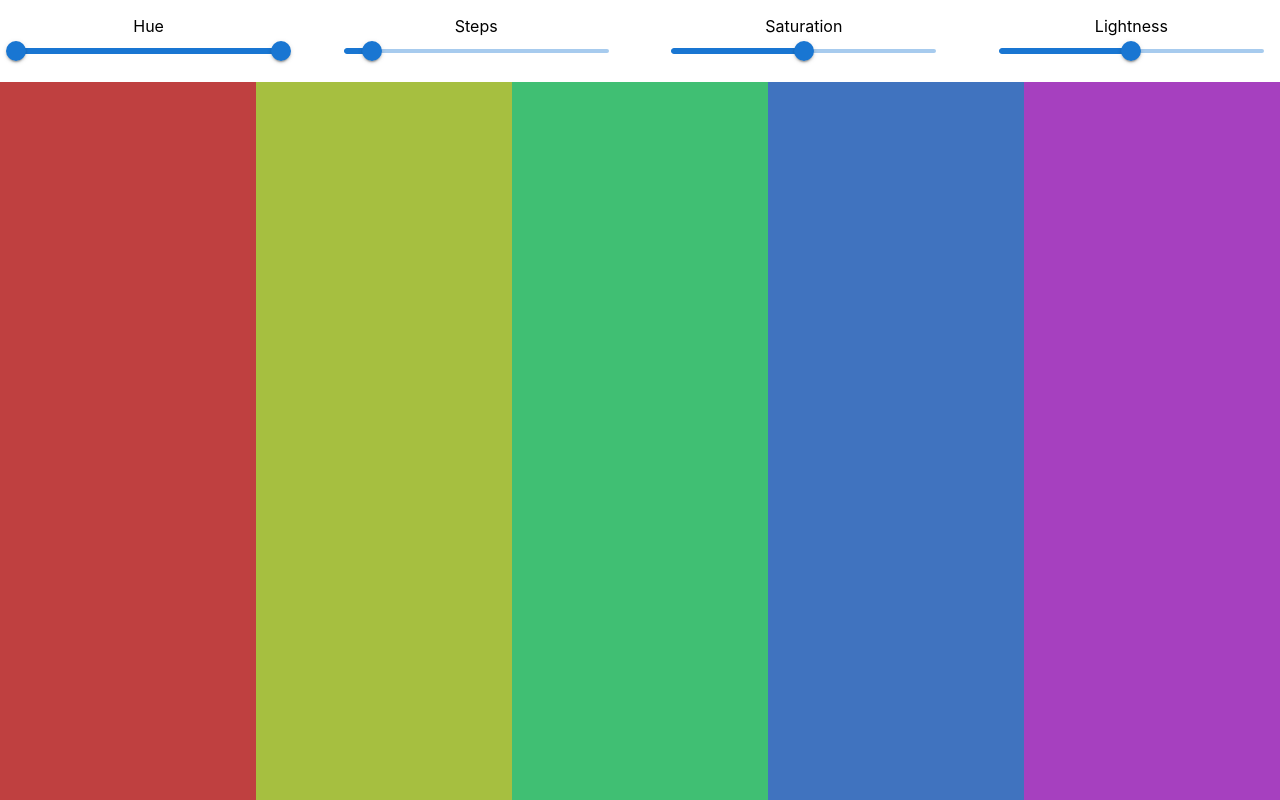
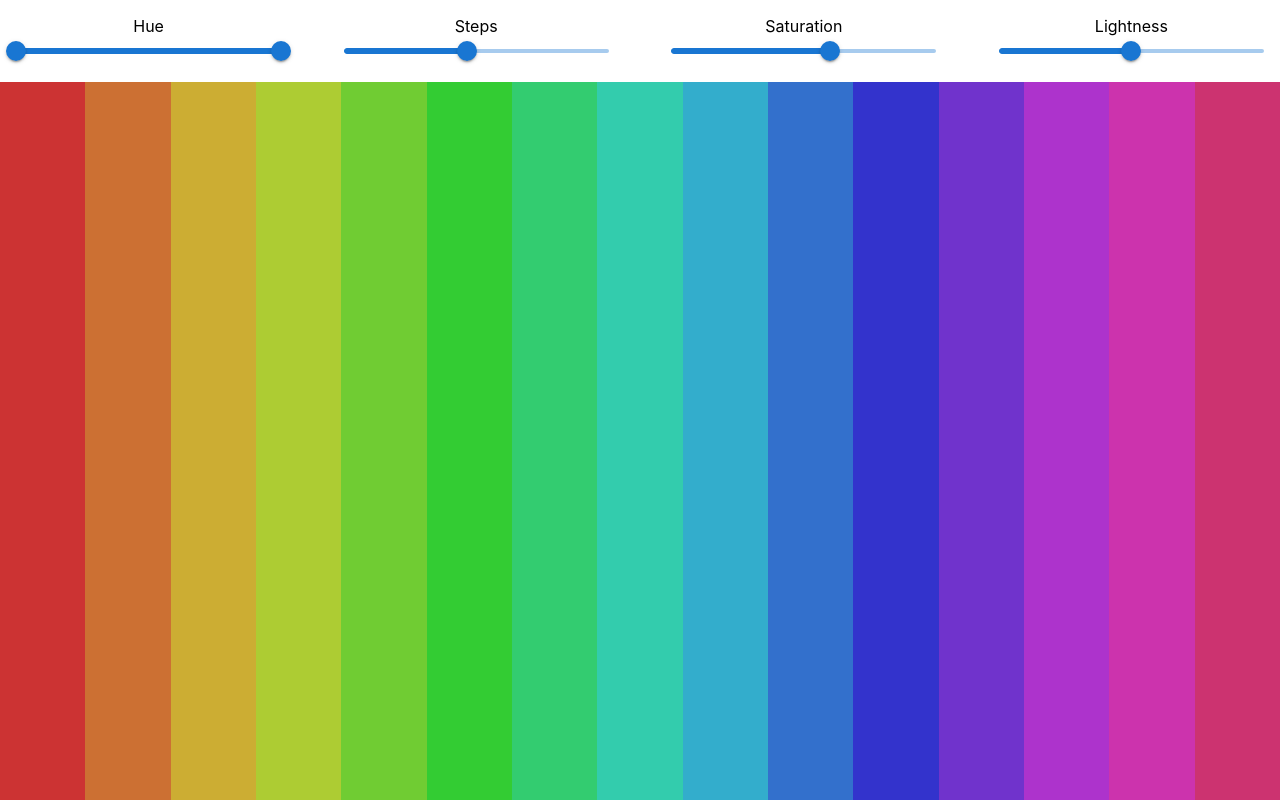
Before and after one commit to EmilyBonar/rainbow, a React (Vite) app: page / in a window 1280 px wide. Built offline with nearby package versions, Linux system fonts and the light colour scheme.

Commit message:
Update defaults

```diff
--- a/src/App.tsx
+++ b/src/App.tsx
@@ -3,10 +3,10 @@ import Slider from "@mui/material/slider";
 import "./App.css";
 
 function App() {
-	const [saturation, setSaturation] = useState(50);
+	const [saturation, setSaturation] = useState(60);
 	const [lightness, setLightness] = useState(50);
 	const [hueRange, setHueRange] = useState<[number, number]>([0, 360]);
-	const [steps, setSteps] = useState<number>(5);
+	const [steps, setSteps] = useState<number>(15);
 
 	const hues = useMemo(() => {
 		const arr = new Array(steps);
```
